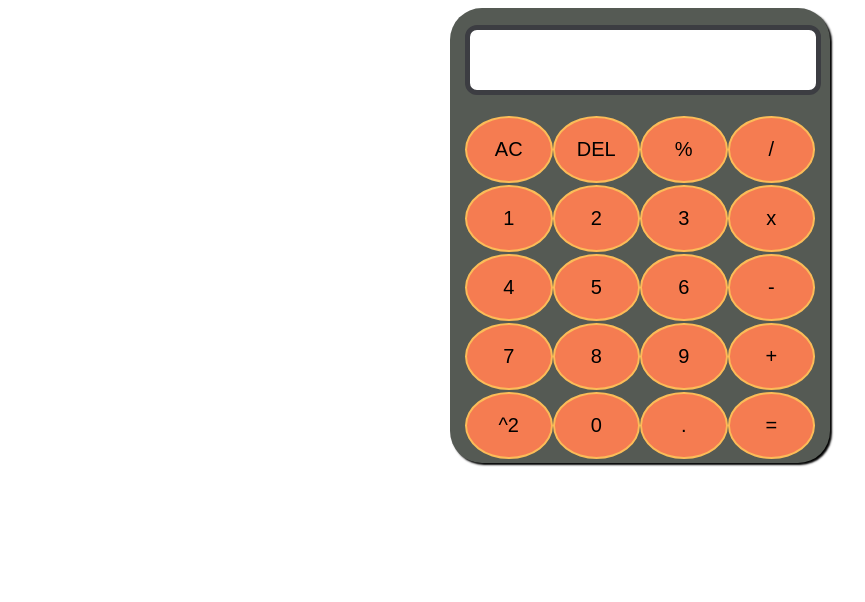
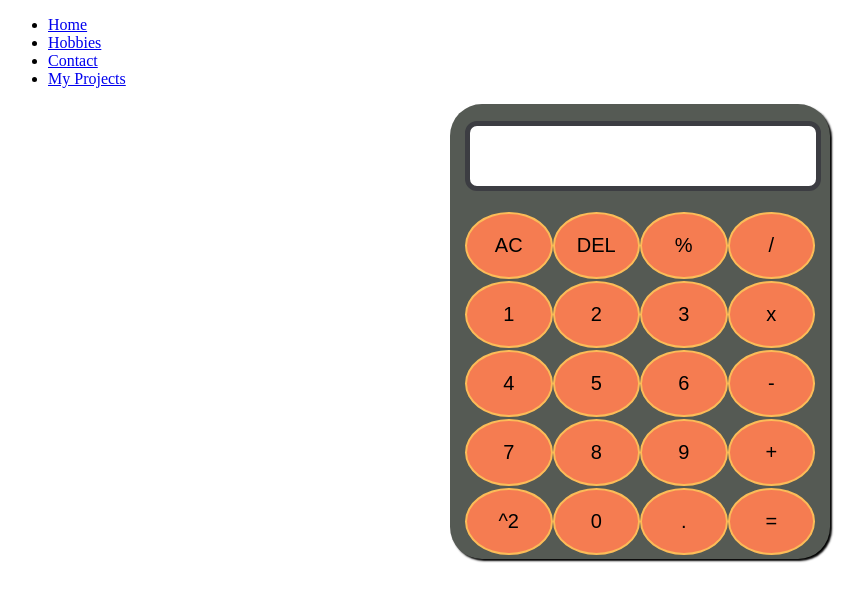
Before and after one commit to Ericphan7/Calculator-build, a plain HTML site: page index.html in a window 1280 px wide. Shown: the whole page, without its empty margins (0-865 px from the left). Drawn offline with Linux system fonts and the light colour scheme.

Commit message:
Update index.html

```diff
--- a/index.html
+++ b/index.html
@@ -12,6 +12,15 @@
     <script src="script.js" defer></script>
   </head>
   <body>
+    <div id="nav">
+      <ul class="nav-bar">
+        <li><a href="../index.html">Home</a></li>
+        <li><a href="../hobbies.html">Hobbies</a></li>
+        <li><a href="../contact.html">Contact</a></li>
+        <li><a href="../project.html">My Projects</a></li>
+      </ul>
+    </div>
+
     <div id="calculator">
       <input type="text" id="display" class="font-effect-digitalo">
     <div class="keyboard">
```
